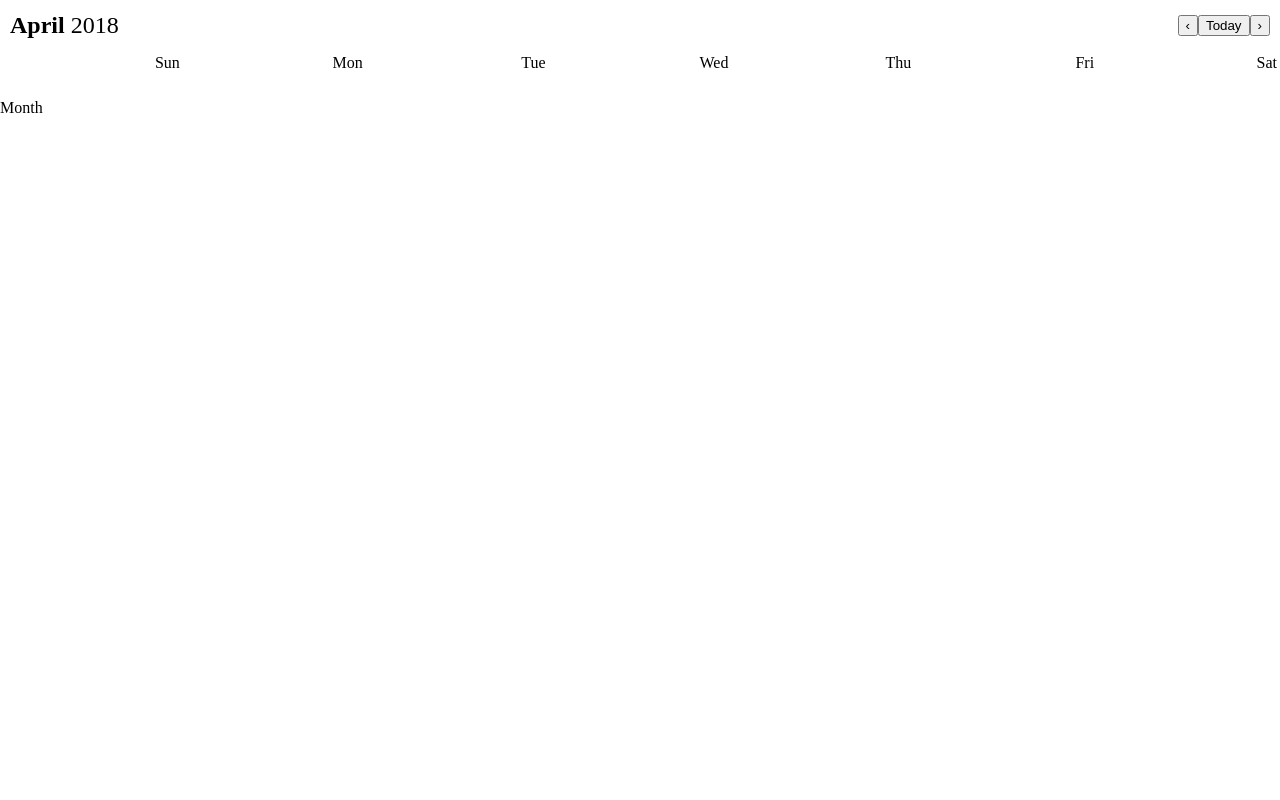
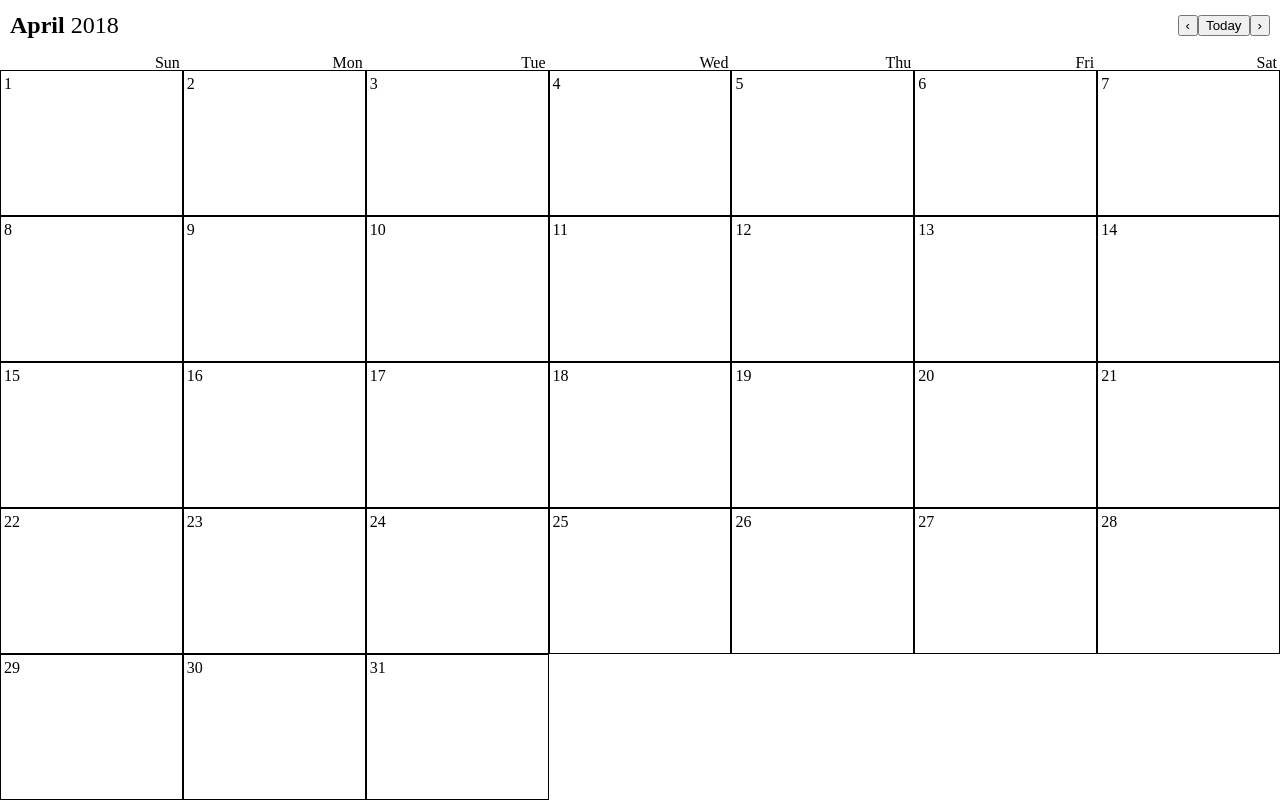
Before and after one commit to goodalls/mckinsey, a React app: page / in a window 1280 px wide. Built offline with nearby package versions, Linux system fonts and the light colour scheme.

Commit message:
adding days to calendar

```diff
--- a/src/App/App.css
+++ b/src/App/App.css
@@ -1,7 +1,7 @@
 .App {
   display: grid;
   grid-template-columns: repeat(7, 1fr);
-  grid-template-rows: 50px 50px auto;
+  grid-template-rows: 50px 20px auto;
   height: 100vh;
 }
 
--- a/src/App/App.js
+++ b/src/App/App.js
@@ -56,7 +56,7 @@ class App extends Component {
         <div className="weekDays">Thu</div>
         <div className="weekDays">Fri</div>
         <div className="weekDays">Sat</div>
-        <Month days={this.daysInMonth()} />
+        <Month daysInMonth={this.daysInMonth()} />
       </div>
     );
   }
--- a/src/Day/Day.css
+++ b/src/Day/Day.css
@@ -0,0 +1,7 @@
+.day {
+  padding: 5px 3px;
+  border: 1px solid black;
+  width: 100%;
+  display: flex;
+
+}
--- a/src/Day/Day.js
+++ b/src/Day/Day.js
@@ -0,0 +1,12 @@
+import React from 'react';
+import './Day.css';
+
+const Day = (props) => {
+  return (
+    <div className='day'>
+      {props.date}
+    </div>
+  );
+};
+
+export default Day;
--- a/src/Month/Month.js
+++ b/src/Month/Month.js
@@ -1,14 +1,24 @@
-import React from 'react';
+import React, { Component } from 'react';
 import Day from '../Day/Day';
 import './Month.css';
 
-const Month = () => {
+export class Month extends Component {
 
-  return (
-    <div className='Month'>
-      Month
-    </div>
-  );
-};
+  days() {
+    const {daysInMonth} = this.props;
+    const days = [];
+    for (let i = 0; i < daysInMonth; i++) {
+      days.push(i+1);
+    }
+    return days.map((day)=> <Day date={day}/> );
+  }
+  render() {
+    return (
+      <div className="Month">
+        {this.days()}
+      </div>
+    );
+  }
+}
 
 export default Month;
```
